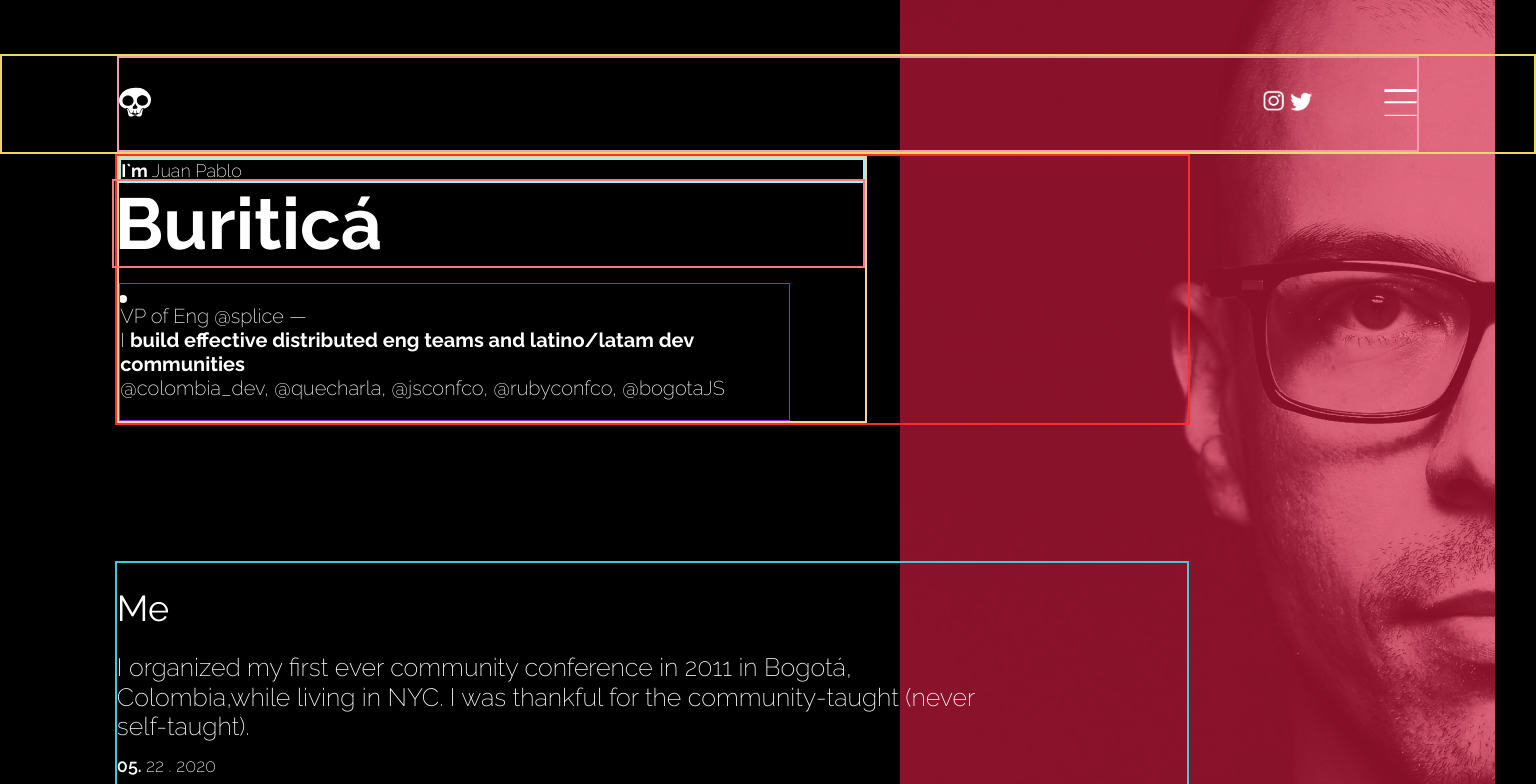
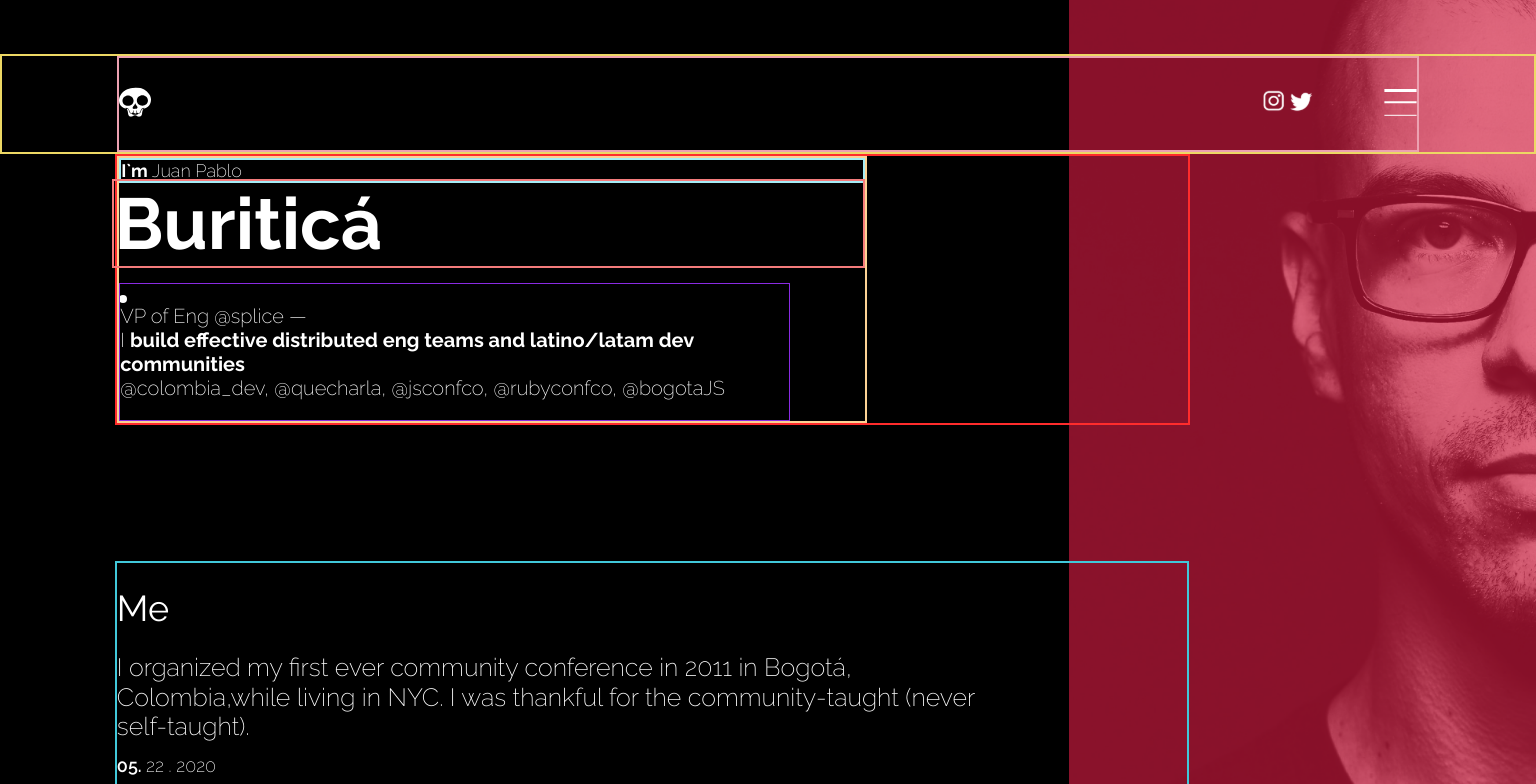
Before and after one commit to Ladiega/jpDemo, a Next.js app: page / in a window 1536 px wide. Shown: the top 784 px of the page. Built offline with nearby package versions, Linux system fonts and the light colour scheme.

Commit message:
background update

```diff
--- a/componets/background/background.module.css
+++ b/componets/background/background.module.css
@@ -9,7 +9,7 @@
 
 .background_1{
     position:absolute;
-    margin-left:0px ;
+    margin-left:29% ;
     margin-top: -11%;
     max-width: 100%;
     background-color: black;
@@ -96,10 +96,10 @@
 
 /*ipad responsive 376 px until 832px */
 
-@media(min-width:376px){
+@media(min-width:832px){
     .background_1{
         background-color: cyan;
-        margin-left:29% ;
+        margin-left:59% ;
         margin-top: -3%;
 
 
@@ -173,7 +173,8 @@
 
 @media(min-width:1439px){
     .background_1{
-        margin-left: 58.59%;
+        margin-left: 69.59%;
+
         background-color: crimson;
     }
 
```
